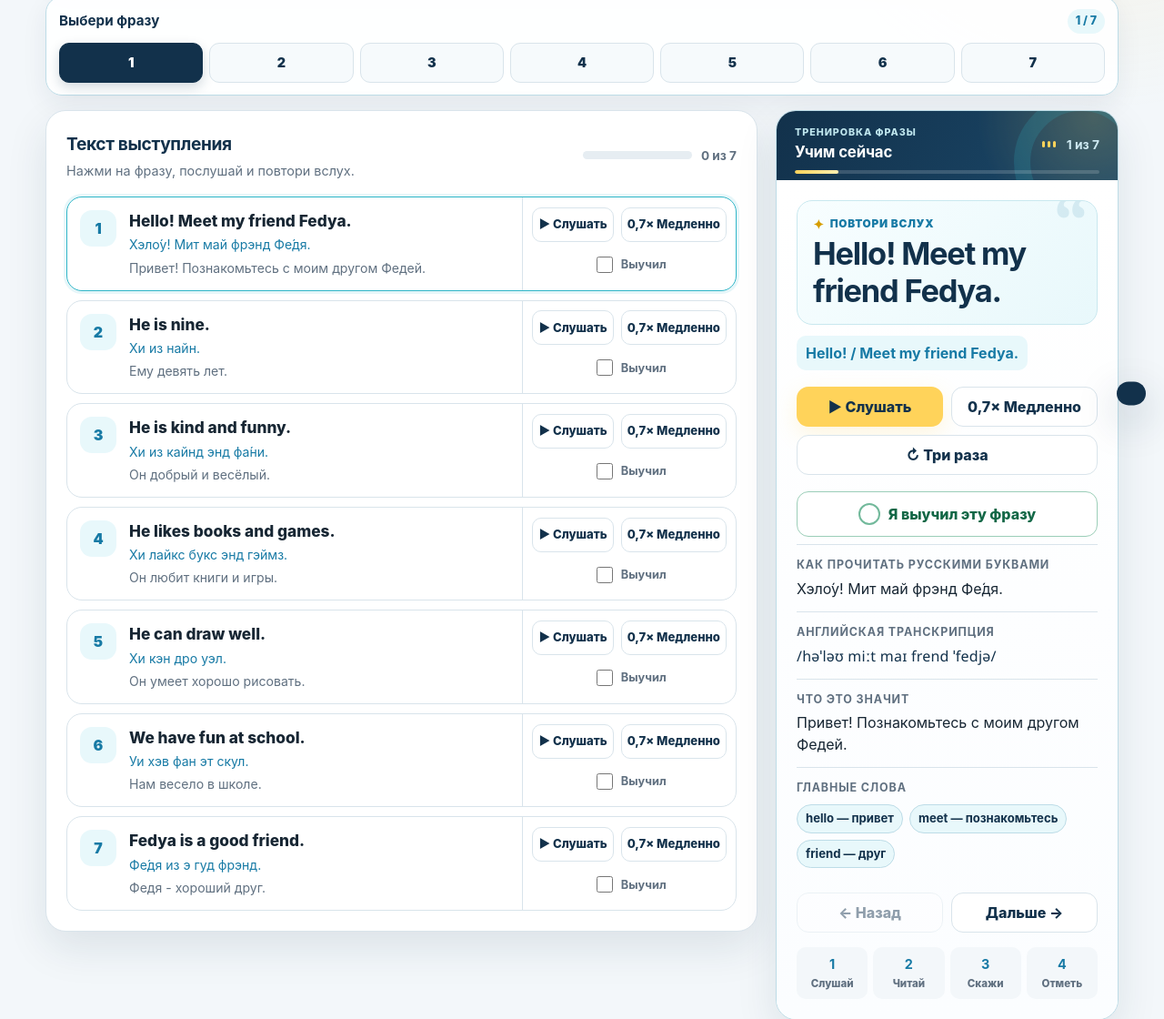
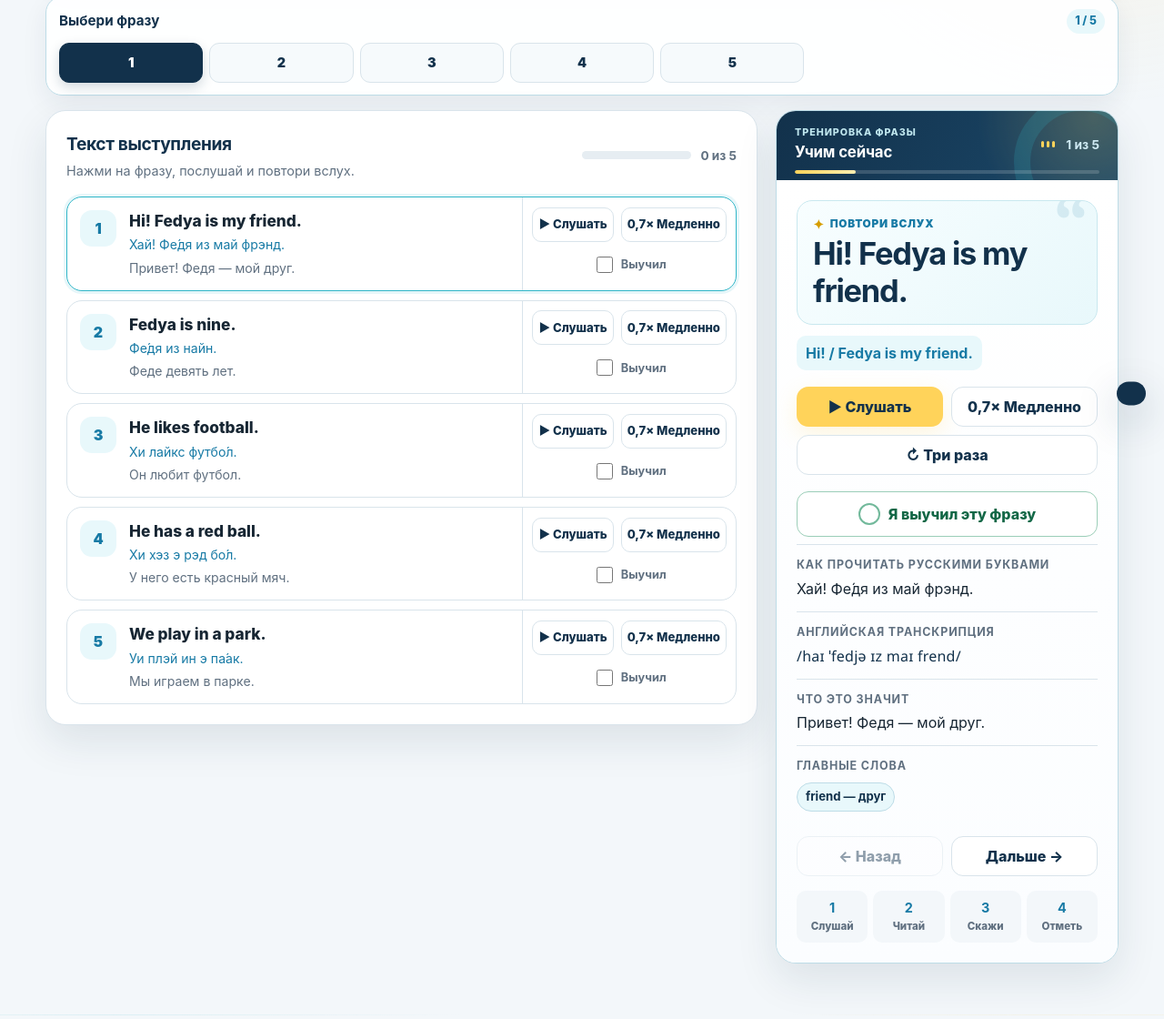
Before and after one commit to AlexNatny/fedya-trainer, a plain HTML site: page index.html in a window 1280 px wide. Shown: the part 371-1491 px from the top of the page at 91% size. Drawn offline with Linux system fonts and the light colour scheme.

Commit message:
Add files via upload

```diff
--- a/index.html
+++ b/index.html
@@ -2820,9 +2820,9 @@
             <h1>My friend Fedya</h1>
             <p>Подготовка выступления перед классом</p>
             <div class="brand-meta" aria-label="План тренировки">
-              <span class="brand-pill">7 фраз</span>
+              <span class="brand-pill">5 фраз</span>
               <span class="brand-pill">слушай → повторяй</span>
-              <span class="brand-pill brand-progress-pill" id="headerProgress">0 из 7 выучено</span>
+              <span class="brand-pill brand-progress-pill" id="headerProgress">0 из 5 выучено</span>
             </div>
           </div>
         </div>
@@ -2867,7 +2867,7 @@
           <div class="phrase-picker" aria-label="Быстрый выбор фразы">
             <div class="phrase-picker-head">
               <strong>Выбери фразу</strong>
-              <span id="phrasePickerCurrent">1 / 7</span>
+              <span id="phrasePickerCurrent">1 / 5</span>
             </div>
             <div class="phrase-buttons" id="phraseButtons"></div>
           </div>
@@ -2880,7 +2880,7 @@
                 </div>
                 <div class="progress-block" aria-label="Прогресс заучивания">
                   <div class="progress-bar" aria-hidden="true"><span id="progressFill"></span></div>
-                  <span id="progressText">0 из 7</span>
+                  <span id="progressText">0 из 5</span>
                 </div>
               </div>
               <div class="sentence-list" id="sentenceList"></div>
@@ -2894,7 +2894,7 @@
                 </div>
                 <div class="coach-head-side">
                   <div class="sound-wave" id="coachWave" aria-hidden="true"><span></span><span></span><span></span></div>
-                  <span class="coach-step" id="coachStep">1 из 7</span>
+                  <span class="coach-step" id="coachStep">1 из 5</span>
                 </div>
                 <div class="coach-progress" aria-hidden="true"><span id="coachProgressFill"></span></div>
               </div>
@@ -2958,7 +2958,7 @@
               <div class="stage-content">
                 <div class="stage-meta">
                   <span>My friend Fedya</span>
-                  <span class="stage-counter" id="stageCounter">1 / 7</span>
+                  <span class="stage-counter" id="stageCounter">1 / 5</span>
                   <div class="sound-wave" id="stageWave" aria-hidden="true"><span></span><span></span><span></span></div>
                 </div>
                 <div class="stage-sentence" id="stageSentence"></div>
@@ -2988,7 +2988,7 @@
               <div class="quiz-status">
                 <span class="quiz-label">Мини-тест</span>
                 <span class="quiz-status-copy">
-                  <span class="quiz-progress" id="quizProgress">Вопрос 1 из 7</span>
+                  <span class="quiz-progress" id="quizProgress">Вопрос 1 из 5</span>
                   <span id="quizScore">Верно: 0 из 0</span>
                 </span>
               </div>
@@ -3007,7 +3007,7 @@
               <div class="quiz-final" id="quizFinal" hidden>
                 <div class="quiz-final-icon" aria-hidden="true">✓</div>
                 <h2>Тест завершён!</h2>
-                <div class="quiz-final-score" id="quizFinalScore">0 из 7</div>
+                <div class="quiz-final-score" id="quizFinalScore">0 из 5</div>
                 <p class="quiz-final-message" id="quizFinalMessage"></p>
                 <button class="button button-primary" id="quizRestart" type="button">Пройти ещё раз</button>
               </div>
@@ -3025,60 +3025,44 @@
 
       const sentences = [
         {
-          text: "Hello! Meet my friend Fedya.",
-          ipa: "/həˈləʊ miːt maɪ frend ˈfedjə/",
-          hint: "Хэло́у! Мит май фрэнд Фе́дя.",
-          translation: "Привет! Познакомьтесь с моим другом Федей.",
-          chunks: "Hello! / Meet my friend Fedya.",
-          words: [["hello", "привет"], ["meet", "познакомьтесь"], ["friend", "друг"]]
+          text: "Hi! Fedya is my friend.",
+          ipa: "/haɪ ˈfedjə ɪz maɪ frend/",
+          hint: "Хай! Фе́дя из май фрэнд.",
+          translation: "Привет! Федя — мой друг.",
+          chunks: "Hi! / Fedya is my friend.",
+          words: [["friend", "друг"]]
         },
         {
-          text: "He is nine.",
-          ipa: "/hiː ɪz naɪn/",
-          hint: "Хи из найн.",
-          translation: "Ему девять лет.",
-          chunks: "He is / nine.",
-          words: [["he", "он"], ["nine", "девять"]]
+          text: "Fedya is nine.",
+          ipa: "/ˈfedjə ɪz naɪn/",
+          hint: "Фе́дя из найн.",
+          translation: "Феде девять лет.",
+          chunks: "Fedya / is nine.",
+          words: [["nine", "девять"]]
         },
         {
-          text: "He is kind and funny.",
-          ipa: "/hiː ɪz kaɪnd ənd ˈfʌni/",
-          hint: "Хи из кайнд энд фа́ни.",
-          translation: "Он добрый и весёлый.",
-          chunks: "He is / kind and funny.",
-          words: [["kind", "добрый"], ["funny", "весёлый"]]
+          text: "He likes football.",
+          ipa: "/hiː laɪks ˈfʊtbɔːl/",
+          hint: "Хи лайкс футбо́л.",
+          translation: "Он любит футбол.",
+          chunks: "He likes / football.",
+          words: [["likes", "любит"], ["football", "футбол"]]
         },
         {
-          text: "He likes books and games.",
-          ipa: "/hiː laɪks bʊks ənd ɡeɪmz/",
-          hint: "Хи лайкс букс энд гэймз.",
-          translation: "Он любит книги и игры.",
-          chunks: "He likes / books and games.",
-          words: [["likes", "любит"], ["books", "книги"], ["games", "игры"]]
+          text: "He has a red ball.",
+          ipa: "/hiː hæz ə red bɔːl/",
+          hint: "Хи хэз э рэд бо́л.",
+          translation: "У него есть красный мяч.",
+          chunks: "He has / a red ball.",
+          words: [["has", "имеет"], ["red", "красный"], ["ball", "мяч"]]
         },
         {
-          text: "He can draw well.",
-          ipa: "/hiː kæn drɔː wel/",
-          hint: "Хи кэн дро уэл.",
-          translation: "Он умеет хорошо рисовать.",
-          chunks: "He can / draw well.",
-          words: [["can", "умеет"], ["draw", "рисовать"], ["well", "хорошо"]]
-        },
-        {
-          text: "We have fun at school.",
-          ipa: "/wiː hæv fʌn ət skuːl/",
-          hint: "Уи хэв фан эт скул.",
-          translation: "Нам весело в школе.",
-          chunks: "We have fun / at school.",
-          words: [["we", "мы"], ["fun", "веселье"], ["school", "школа"]]
-        },
-        {
-          text: "Fedya is a good friend.",
-          ipa: "/ˈfedjə ɪz ə ɡʊd frend/",
-          hint: "Фе́дя из э гуд фрэнд.",
-          translation: "Федя - хороший друг.",
-          chunks: "Fedya is / a good friend.",
-          words: [["good", "хороший"], ["friend", "друг"]]
+          text: "We play in a park.",
+          ipa: "/wiː pleɪ ɪn ə pɑːk/",
+          hint: "Уи плэй ин э па́ак.",
+          translation: "Мы играем в парке.",
+          chunks: "We play / in a park.",
+          words: [["play", "играем"], ["park", "парк"]]
         }
       ];
 
@@ -3168,7 +3152,7 @@
 
       function readLearned() {
         try {
-          const saved = JSON.parse(localStorage.getItem("fedya-learned-v1") || "[]");
+          const saved = JSON.parse(localStorage.getItem("fedya-learned-v2") || "[]");
           if (Array.isArray(saved)) {
             state.learned = new Set(saved.filter((value) => Number.isInteger(value) && value >= 0 && value < sentences.length));
           }
@@ -3179,7 +3163,7 @@
 
       function saveLearned() {
         try {
-          localStorage.setItem("fedya-learned-v1", JSON.stringify([...state.learned]));
+          localStorage.setItem("fedya-learned-v2", JSON.stringify([...state.learned]));
         } catch (_error) {
           // The page still works when private browsing blocks storage.
         }
@@ -3324,7 +3308,8 @@
         els.voiceSelect.innerHTML = `<option value="">Автоматически (рекомендуется)</option>` + voices
           .map((voice) => {
             const shortName = voice.name.replace(/\s*[-–—]\s*English(?:\s*\([^)]*\))?$/i, "").trim() || voice.name;
-            return `<option value="${voice.voiceURI}">${shortName} (${voice.lang})</option>`;
+            const recommended = /Google UK English Female/i.test(voice.name);
+            return `<option value="${voice.voiceURI}">${shortName}${recommended ? " — рекомендуется" : ""} (${voice.lang})</option>`;
           })
           .join("");
         if (voices.some((voice) => voice.voiceURI === current)) {
```
